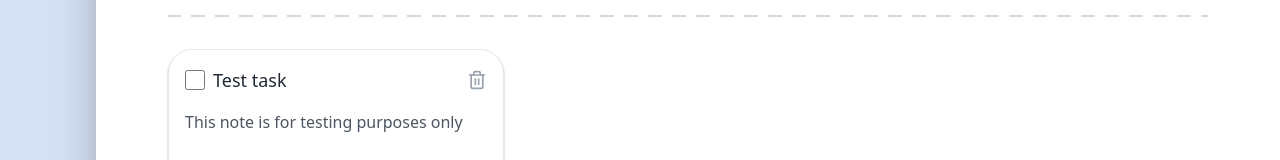
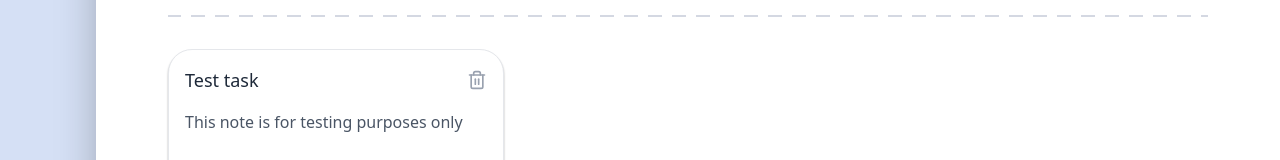
Before and after one commit to dev-ethanjohn/DoNote, a React (Vite) app: page / in a window 1280 px wide. Shown: the part 249-409 px from the top of the page. Built offline with nearby package versions, Linux system fonts and the light colour scheme.

Commit message:
refactor: simplify notes functionality

```diff
--- a/package.json
+++ b/package.json
@@ -13,6 +13,7 @@
     "@tailwindcss/vite": "^4.1.11",
     "lucide-react": "^0.523.0",
     "react": "^19.1.0",
+    "react-canvas-confetti": "^2.0.7",
     "react-dom": "^19.1.0",
     "react-router-dom": "^7.6.2",
     "tailwindcss": "^4.1.11"
--- a/src/components/Note.jsx
+++ b/src/components/Note.jsx
@@ -12,12 +12,6 @@ const Note = (props) => {
       <div>
         <div className="flex items-center justify-between">
           <div className="flex items-center gap-2">
-            <input
-              type="checkbox"
-              className="w-5 h-5 accent-green-500"
-              checked={props.completed}
-              onChange={() => {}}
-            />
             <h2 className="text-lg font-medium text-gray-800">{props.task}</h2>
           </div>
           <button
--- a/src/components/NoteList.jsx
+++ b/src/components/NoteList.jsx
@@ -13,6 +13,7 @@ const NoteList = () => {
   const [taskInput, setTaskInput] = useState("");
   const [noteInput, setNoteInput] = useState("");
 
+  // confetti
   const [todos, setTodos] = useState([
     {
       id: 1,
@@ -66,7 +67,7 @@ const NoteList = () => {
             task={task}
             note={note}
             completed={completed}
-            onDeleteRequest={(id) => setTodoToDelete(id)}
+            onDeleteRequest={() => setTodoToDelete(id)}
             date={date}
           />
         ))
```
Also changed, not shown: 1 other file (tests, documents, lock files or other folders).
